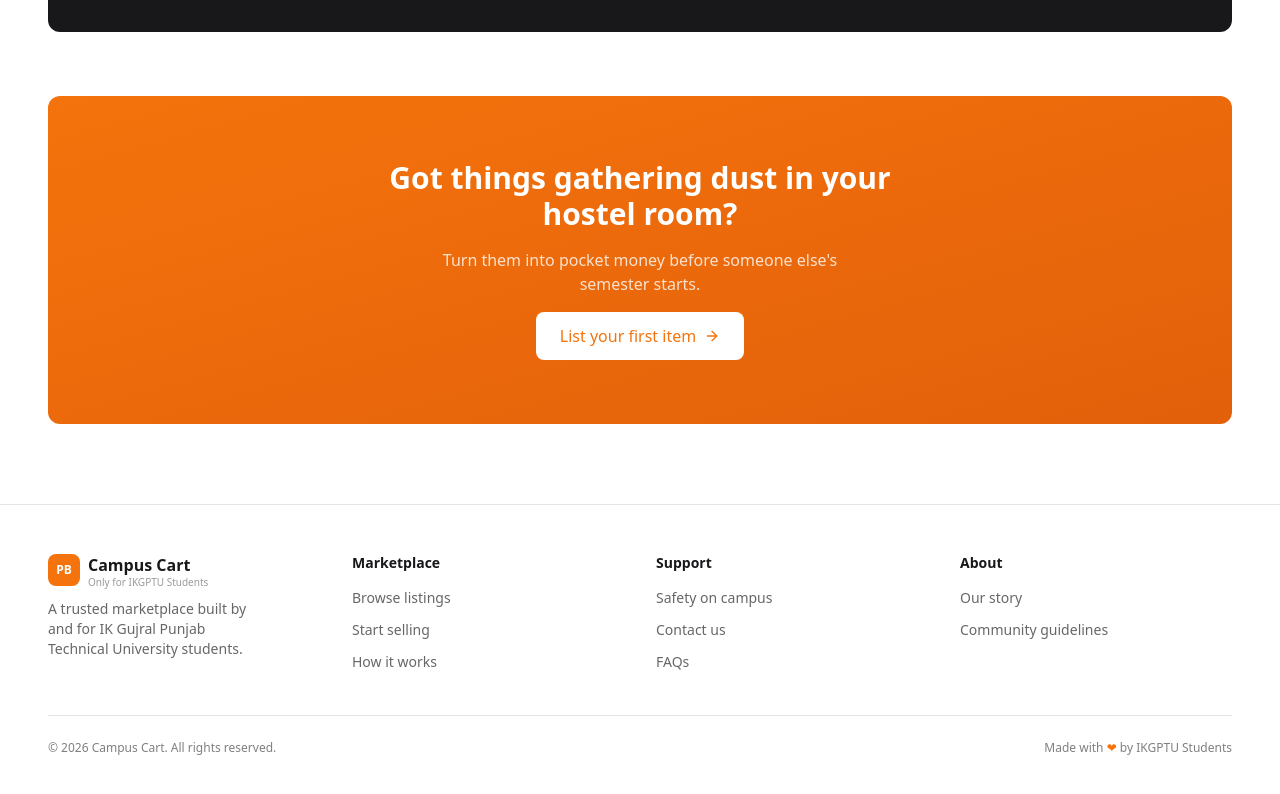
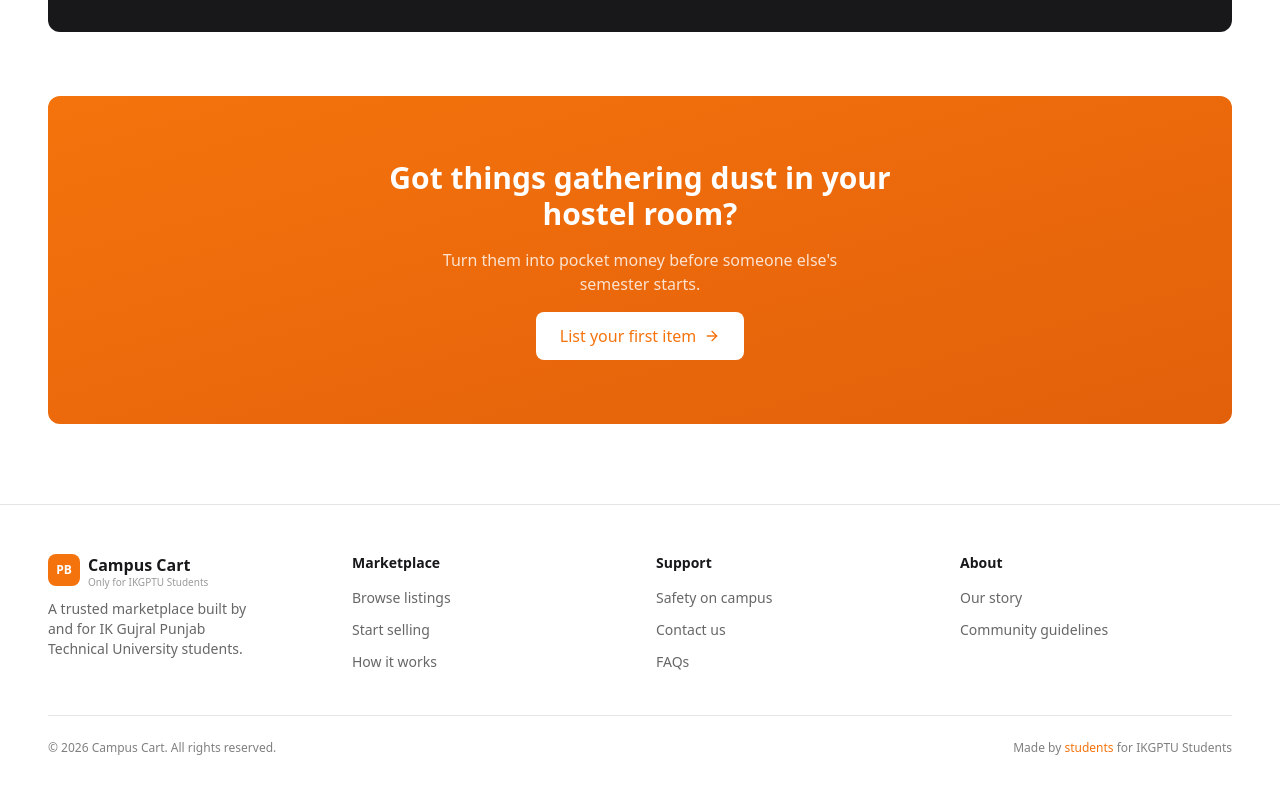
Before and after one commit to amankr32/CampusCart, a Next.js app: page / in a window 1280 px wide. Shown: the part 1827-2621 px from the top of the page. Built offline with nearby package versions, Linux system fonts and the light colour scheme; no server answers.

Commit message:
update the pages

```diff
--- a/src/components/layout/footer.tsx
+++ b/src/components/layout/footer.tsx
@@ -85,7 +85,7 @@ export function Footer() {
             &copy; {new Date().getFullYear()} Campus Cart. All rights reserved.
           </p>
           <p className="text-xs text-black/50">
-            Made with <span className="text-[var(--brand-orange)]">❤</span> by
+            Made by <span className="text-[var(--brand-orange)]">students</span> for
             IKGPTU Students
           </p>
         </div>
```
